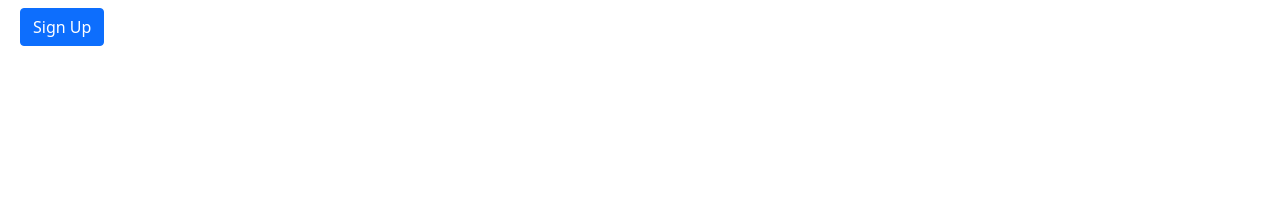
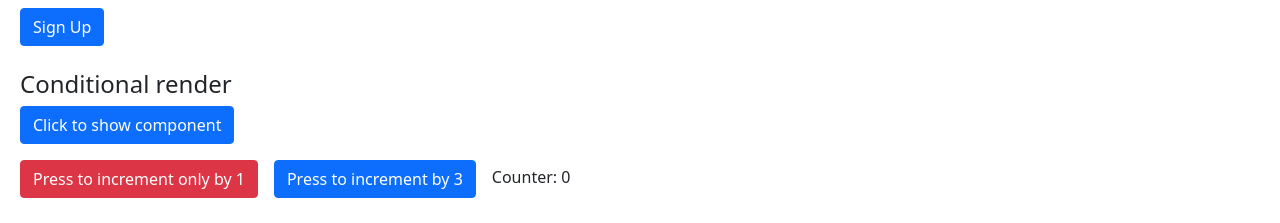
Before and after one commit to burlai/playground, a React (Vite) app: page / in a window 1280 px wide. Shown: the part 574-797 px from the top of the page. Built offline with nearby package versions, Linux system fonts and the light colour scheme; no server answers.

Commit message:
add CounterWithPrevProps and FunctionAsProp

```diff
--- a/src/App.tsx
+++ b/src/App.tsx
@@ -1,11 +1,15 @@
-import React from 'react';
+import React, { useState } from 'react';
 import './App.css'
 import Counter from './components/Counter';
 import FormWithValidation from './components/FormWithValidaiton';
 import PostList from './components/SimpleList';
 import HelloWorld from './components/SimplestComponet';
+import ConditionalWrapper from './components/ConditionalWrapper';
+import CounterWithPrevProps from './components/CounterWithPrevProps';
 
 const App = () => {
+
+  const [show, setShow] = useState(false);
 
   return (
     <div className='App'>
@@ -19,6 +23,14 @@ const App = () => {
       <br/>
       <h4 className="h4">Form with validation</h4>
       <FormWithValidation />
+      <br/>
+      <h4 className="h4">Conditional render</h4>
+      <button className="btn btn-primary" onClick={() => {setShow(!show)}}>Click to show component</button>
+      <ConditionalWrapper show={show}>
+        <h1>Ta-da!</h1>
+      </ConditionalWrapper>
+      <br/>
+      <CounterWithPrevProps />
     </div>
   );
 }
--- /dev/null
+++ b/src/components/ConditionalWrapper.tsx
@@ -0,0 +1,12 @@
+import React from "react";
+
+interface Props {
+  show: boolean;
+  children: React.ReactNode
+}
+
+const ConditionalWrapper: React.FC<Props> = ({ show, children }) => {
+  return show ? <div>{children}</div> : null;
+};
+
+export default ConditionalWrapper;
--- /dev/null
+++ b/src/components/CounterWithPrevProps.tsx
@@ -0,0 +1,27 @@
+import React, { useState } from "react";
+
+function CounterWithPrevProps() {
+  const [count, setCount] = useState(0);
+
+  const handleClick = () => { // Will not increment count by 3, because on every set count it will take the same 0 value
+    setCount(count + 1);
+    setCount(count + 1);
+    setCount(count + 1);
+  }
+
+  const handleClickProper = () => { // Will increment by 3 because we are using prevCount value (value from previous  state)
+    setCount(prevCount => prevCount + 1);
+    setCount(prevCount => prevCount + 1);
+    setCount(prevCount => prevCount + 1);
+  }
+
+  return (
+    <section className="mt-3">
+      <button className="me-3 btn btn-danger" onClick={handleClick}>Press to increment only by 1</button>
+      <button className="me-3 btn btn-primary" onClick={handleClickProper}>Press to increment by 3</button>
+      <span className="">Counter: {count}</span>
+    </section>
+  );
+}
+
+export default CounterWithPrevProps;
--- a/src/components/SimplestComponet.tsx
+++ b/src/components/SimplestComponet.tsx
@@ -1,10 +1,10 @@
 import React from "react";
 
-interface HelloWorldProps {
+interface Props {
   name: string;
 }
 
-const HelloWorld: React.FunctionComponent<HelloWorldProps> = ({ name }) => {
+const HelloWorld: React.FunctionComponent<Props> = ({ name }) => {
   return <div>Hello, {name}!</div>;
 };
 
```
Also changed, not shown: src/components/FunctionAsProp.tsx (added, +12 -0 lines).
